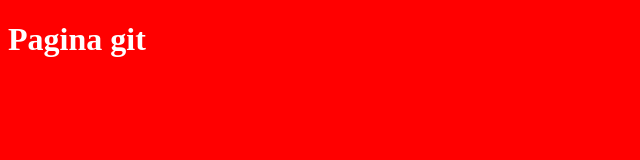
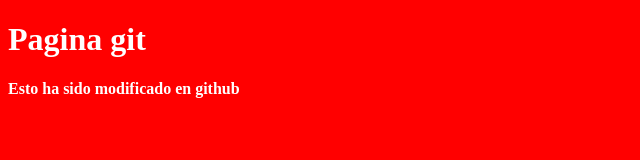
Before and after one commit to AlbertoPerezFlores/despliegue, a plain HTML site: page index.html in a window 1280 px wide. Shown: the whole page, without its empty margins (0-640 px from the left). Drawn offline with Linux system fonts and the light colour scheme.

Commit message:
Editado desde github

```diff
--- a/index.html
+++ b/index.html
@@ -9,5 +9,6 @@
 </head>
 <body>
     <h1>Pagina git</h1>
+    <p>Esto ha sido modificado en github<p>
 </body>
 </html>
```
